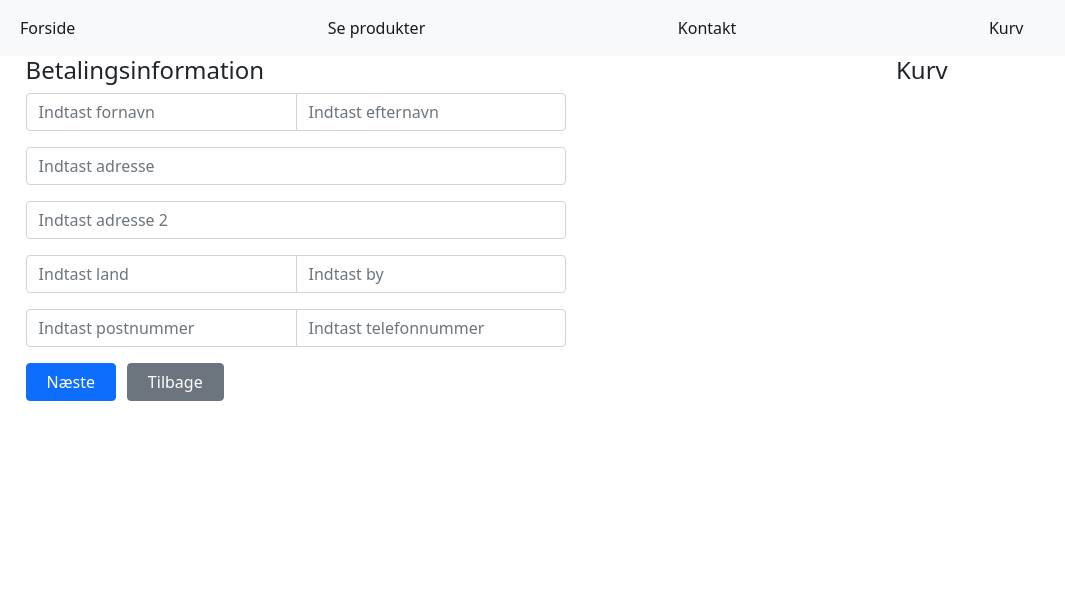
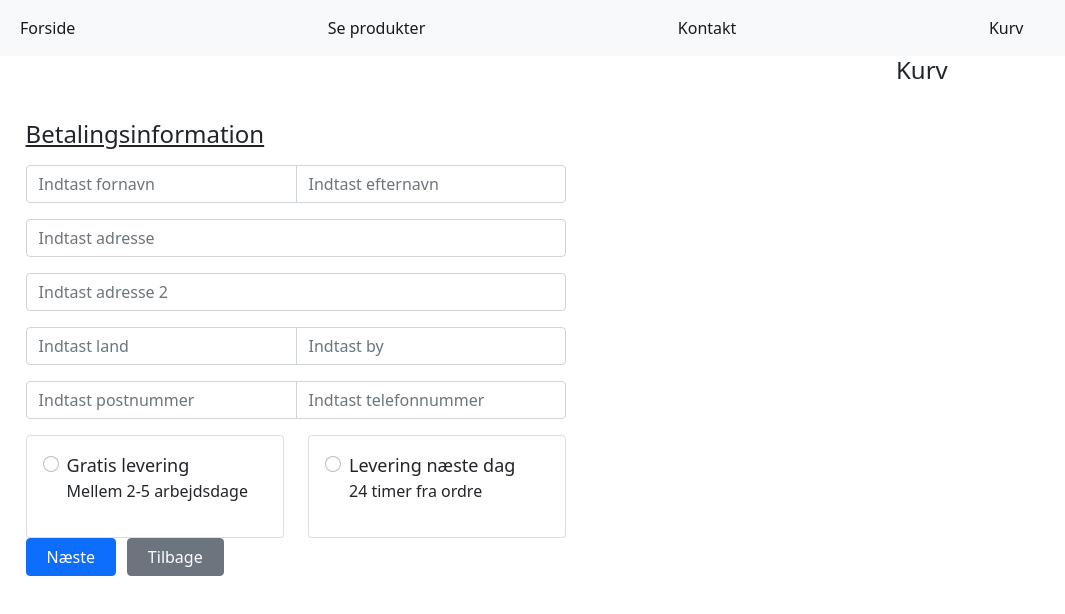
Before and after one commit to wintheradam123/Kontaktform, an Angular app: page / in a window 1280 px wide. Shown: the top 614 px of the page, without its empty margins (0-1065 px from the left). Built offline with nearby package versions, Linux system fonts and the light colour scheme.

Commit message:
betalingsform næsten done

```diff
--- a/src/app/betalingsform/betalingsform.component.css
+++ b/src/app/betalingsform/betalingsform.component.css
@@ -1,7 +1,12 @@
 .body {
   width: 65%;
+  margin-top: 5%;
   float: left;
   margin-left: 2%;
+}
+.body h4 {
+  text-decoration: underline;
+  margin-bottom: 2%;
 }
 .formdiv {
   width: 65%;
@@ -15,3 +20,6 @@
   padding-right: 20px;
   margin-right: 2%;
 }
+.leveringLabel {
+  font-size: large;
+}
--- a/src/app/betalingsform/betalingsform.component.html
+++ b/src/app/betalingsform/betalingsform.component.html
@@ -47,17 +47,17 @@
         <input
           type="text"
           class="form-control"
-          id="forNavn"
+          id="firstname"
           placeholder="Indtast fornavn"
-          formControlName="forNavn"
+          formControlName="firstname"
           required
         />
         <input
           type="text"
           class="form-control"
-          id="efterNavn"
+          id="lastname"
           placeholder="Indtast efternavn"
-          formControlName="efterNavn"
+          formControlName="lastname"
           required
         />
       </div>
@@ -66,9 +66,9 @@
         <input
           type="text"
           class="form-control"
-          id="adresse1"
+          id="address"
           placeholder="Indtast adresse"
-          formControlName="adresse1"
+          formControlName="address"
           required
         />
       </div>
@@ -77,9 +77,9 @@
         <input
           type="text"
           class="form-control"
-          id="adresse2"
+          id="address"
           placeholder="Indtast adresse 2"
-          formControlName="adresse2"
+          formControlName="address2"
         />
       </div>
 
@@ -87,17 +87,17 @@
         <input
           type="text"
           class="form-control"
-          id="land"
+          id="country"
           placeholder="Indtast land"
-          formControlName="land"
+          formControlName="country"
           required
         />
         <input
           type="text"
           class="form-control"
-          id="by"
+          id="city"
           placeholder="Indtast by"
-          formControlName="by"
+          formControlName="city"
           required
         />
       </div>
@@ -106,19 +106,65 @@
         <input
           type="text"
           class="form-control"
-          id="postnummer"
+          id="zip"
           placeholder="Indtast postnummer"
-          formControlName="postnummer"
+          formControlName="zip"
           required
         />
         <input
           type="tel"
+          pattern="[0-9]{8}"
           class="form-control"
-          id="telefon"
+          id="phone"
           placeholder="Indtast telefonnummer"
-          formControlName="telefon"
+          formControlName="phone"
           required
         />
+      </div>
+
+      <div class="row">
+        <div class="col-sm-6">
+          <div class="card">
+            <div class="card-body">
+              <div class="form-check form-check-inline">
+                <input
+                  type="radio"
+                  class="form-check-input"
+                  formControlName="levering"
+                  id="levering"
+                  name="levering"
+                  value="free"
+                />
+                <label class="leveringLabel" for="gratisLevering"
+                  >Gratis levering</label
+                >
+                <br />
+                <p>Mellem 2-5 arbejdsdage</p>
+              </div>
+            </div>
+          </div>
+        </div>
+        <div class="col-sm-6">
+          <div class="card">
+            <div class="card-body">
+              <div class="form-check form-check-inline">
+                <input
+                  type="radio"
+                  class="form-check-input"
+                  formControlName="levering"
+                  id="levering"
+                  name="levering"
+                  value="next day"
+                />
+                <label class="leveringLabel" for="naesteDag"
+                  >Levering næste dag</label
+                >
+                <br />
+                <p>24 timer fra ordre</p>
+              </div>
+            </div>
+          </div>
+        </div>
       </div>
 
       <button class="btn btn-primary" type="submit">Næste</button>
--- a/src/app/betalingsform/betalingsform.component.ts
+++ b/src/app/betalingsform/betalingsform.component.ts
@@ -14,14 +14,15 @@ export class BetalingsformComponent {
     private formBuilder : FormBuilder
   ) {
     this.formGroup = this.formBuilder.group({
-      forNavn: '',
-      efterNavn: '',
-      adresse1: '',
-      adresse2: '',
-      land: '',
-      by: '',
-      postnummer: '',
-      telefon: '',
+      firstname: '',
+      lastname: '',
+      address: '',
+      address2: '',
+      country: '',
+      city: '',
+      zip: '',
+      phone: '',
+      levering: '',
     });
   }
 
```
